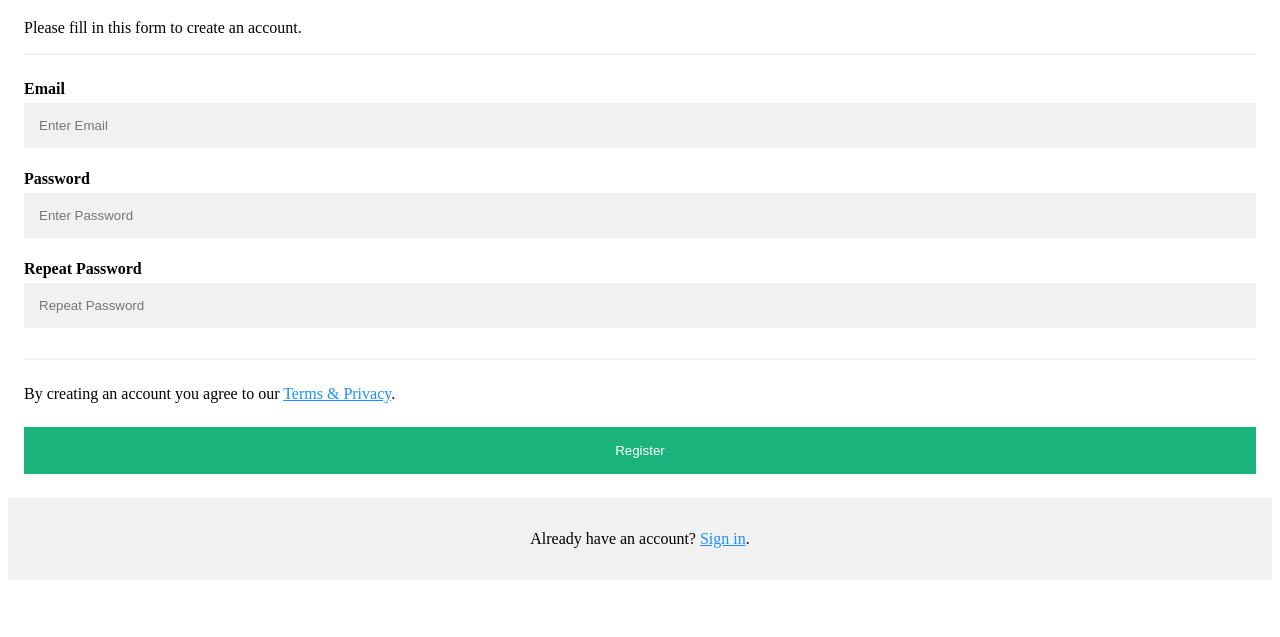
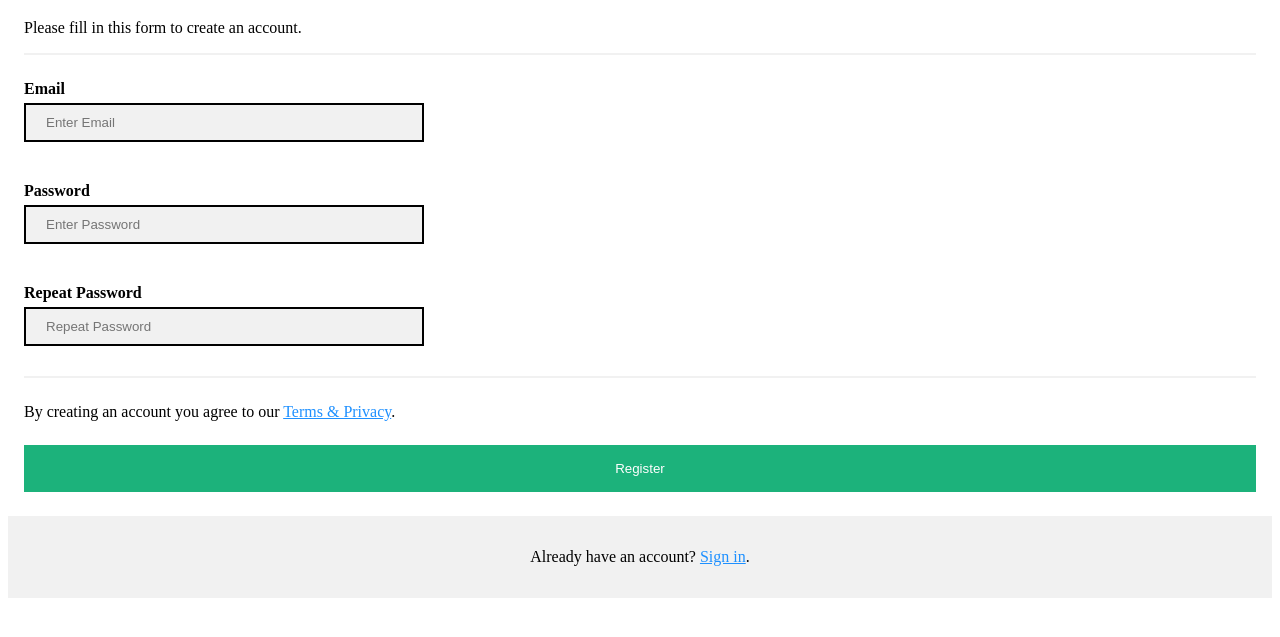
Before and after one commit to Kush2012053/Register-Form, a plain HTML site: page index.html in a window 1280 px wide. Shown: the part 85-722 px from the top of the page. Drawn offline with Linux system fonts and the light colour scheme.

Commit message:
add styling in register form

```diff
--- a/index.html
+++ b/index.html
@@ -1,9 +1,9 @@
 <!DOCTYPE html>
 <html lang="en">
   <head>
-    <meta charset="UTF-8">
-    <meta name="viewport" content="width=device-width, initial-scale=1.0">
-    <link rel="stylesheet" href="style.css"/>
+    <meta charset="UTF-8" />
+    <meta name="viewport" content="width=device-width, initial-scale=1.0" />
+    <link rel="stylesheet" href="style.css" />
     <title>Document</title>
   </head>
   <body>
@@ -11,19 +11,47 @@
       <div class="container">
         <h1>Register</h1>
         <p>Please fill in this form to create an account.</p>
-          <hr>
+        <hr />
 
         <label for="email"><b>Email</b></label>
-          <input type="text" placeholder="Enter Email" name="email" id="email" required>
+        <br />
+        <input
+          type="text"
+          placeholder="Enter Email"
+          name="email"
+          id="email"
+          required
+        />
+        <br />
+        <br />
 
         <label for="psw"><b>Password</b></label>
-          <input type="password" placeholder="Enter Password" name="psw" id="psw" required>
+        <br />
+        <input
+          type="password"
+          placeholder="Enter Password"
+          name="psw"
+          id="psw"
+          required
+        />
+        <br />
+        <br />
 
         <label for="psw-repeat"><b>Repeat Password</b></label>
-          <input type="password" placeholder="Repeat Password" name="psw-repeat" id="psw-repeat" required>
-          <hr>
+        <br />
+        <input
+          type="password"
+          placeholder="Repeat Password"
+          name="psw-repeat"
+          id="psw-repeat"
+          required
+        />
+        <hr />
 
-          <p>By creating an account you agree to our <a href="#">Terms & Privacy</a>.</p>
+        <p>
+          By creating an account you agree to our
+          <a href="#">Terms & Privacy</a>.
+        </p>
         <button type="submit" class="registerbtn">Register</button>
       </div>
 
--- a/style.css
+++ b/style.css
@@ -56,3 +56,22 @@ a {
   background-color: #f1f1f1;
   text-align: center;
 }
+
+#email {
+  width: 400px;
+  padding: 10px 20px;
+  outline: none;
+  border: 2px solid black;
+}
+#psw {
+  width: 400px;
+  padding: 10px 20px;
+  outline: none;
+  border: 2px solid black;
+}
+#psw-repeat {
+  width: 400px;
+  padding: 10px 20px;
+  outline: none;
+  border: 2px solid black;
+}
```
Lines whose indentation alone changed are shown as unchanged.
